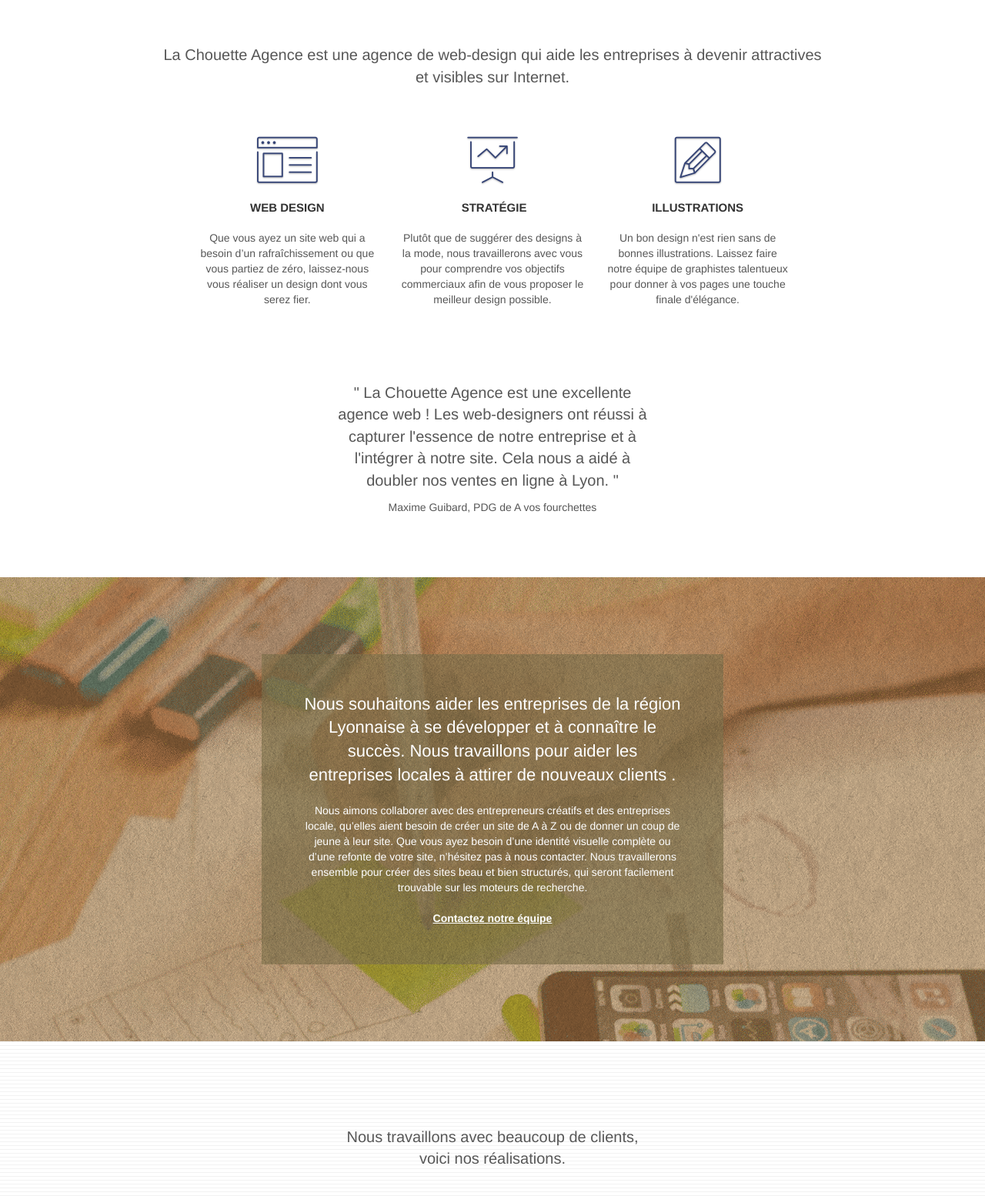
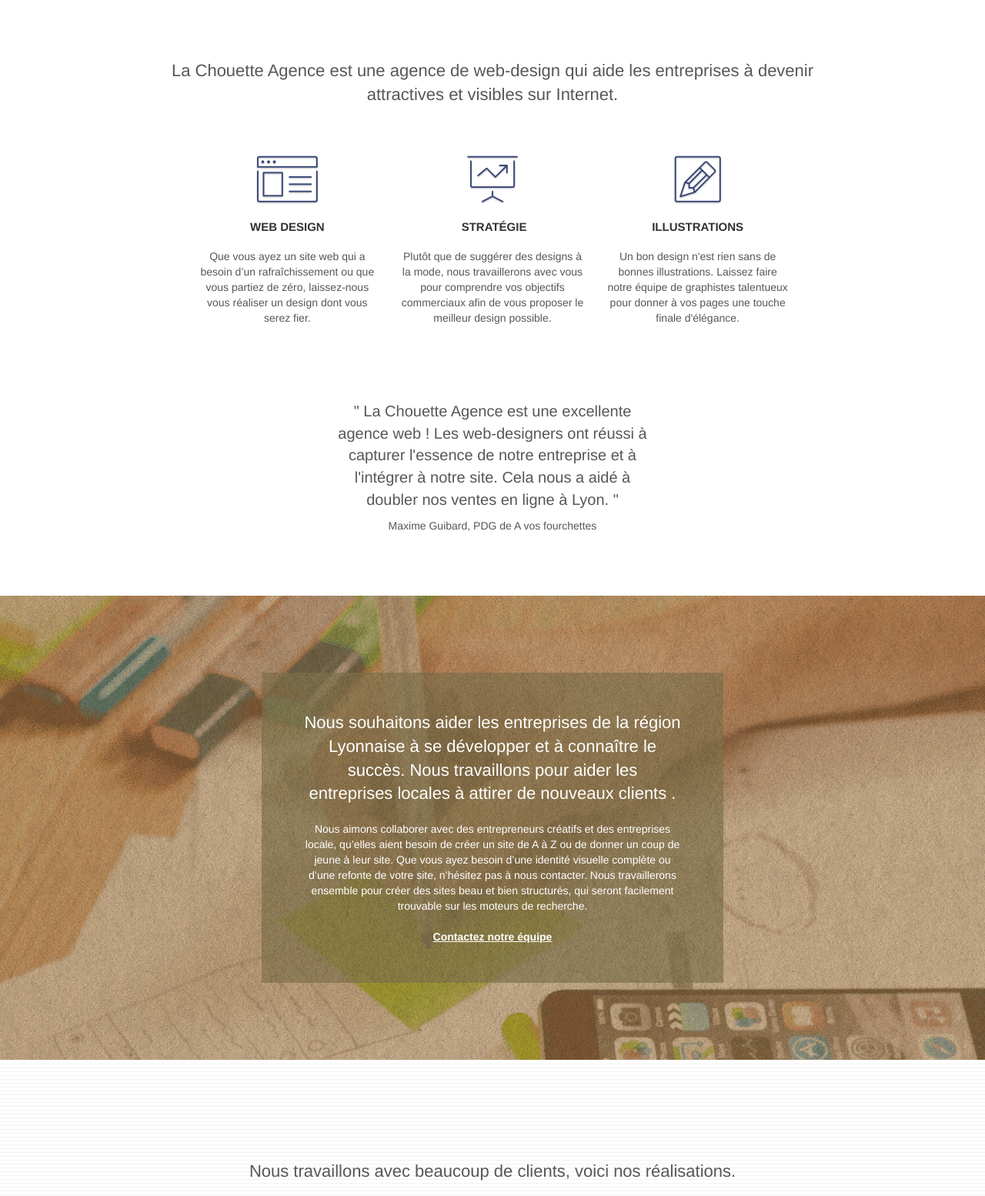
Before and after one commit to Cami89/CamilleEudier_4_16062021, a plain HTML site: page index.html in a window 1280 px wide. Shown: the part 586-2140 px from the top of the page at 77% size. Drawn offline with nearby package versions, Linux system fonts and the light colour scheme; some packages are replaced by stand-ins of ours; a script that the page names is missing.

Commit message:
modification h2

```diff
--- a/index.html
+++ b/index.html
@@ -2,7 +2,6 @@
 <html lang="fr">
 <head>
 	<meta name="robots" content="index, follow">
-	<link rel="canonical" href="https://monsite.com/page" />
 
     <meta charset="utf-8">
     <meta name="keywords" content="seo, google, site web, site internet, agence design paris, agence design, agence design,agence design,agence design,agence design,agence design,agence design,agence design,agence design">
@@ -15,7 +14,7 @@
 	<link rel="stylesheet" type="text/css" href="./css/font-awesome.css">
 	<link rel="stylesheet" type="text/css" href="./css/et-line.css">
 
-    <title>La chouette agence - la meilleure agence webdesign de Lyon lachouetteagence.fr</title>
+    <title>La Chouette Agence | Meilleure agence webdesign de Lyon</title>
 
 
 <!-- Analytics -->
@@ -62,7 +61,7 @@
 			<div class="col-sm-12">
 				<img src="img/logo.png" class="center-block image-resize-mode" width="100" alt="La chouette agence, agence web paris, création logo paris" />
 				<h1 class="text-center hero-bloc-text tc-white ">
-					La Chouette Agence <br>
+					La Chouette Agence, <br>
 					spécialiste du web-design à Lyon
 				</h1>
 				<div class="text-center">
@@ -79,7 +78,7 @@
 	<div class="container bloc-md">
 		<div class="row">
 			<div class="col-sm-12 text-center">
-				<p>La Chouette Agence est une agence de web-design qui aide les entreprises à devenir attractives et visibles sur Internet.</p>
+				<h2>La Chouette Agence est une agence de web-design qui aide les entreprises à devenir attractives et visibles sur Internet.</h2>
 			</div>
 		</div>
 		<div class="row voffset-lg med-width-whitespace">
@@ -149,8 +148,8 @@
 	<div class="container bloc-lg">
 		<div class="row">
 			<div class="col-sm-12 text-center">
-				<p>Nous travaillons avec beaucoup de clients, <br>
-				voici nos réalisations.</p>
+				<h2>Nous travaillons avec beaucoup de clients,
+				voici nos réalisations.</h2>
 			</div>
 		</div>
 		<div class="row tight-width-whitespace portfolio-row">
--- a/style.css
+++ b/style.css
@@ -1,6 +1,9 @@
 /*Modifs SEO*/
 
 /*Page d'accueil*/
+.text-center.hero-bloc-text.tc-white {
+    color: white!important;
+}
 .mg-md.text-center {
     z-index: 2;
     position: relative;
```
Also changed, not shown: nous-contacter.html (+1 -1 lines).
